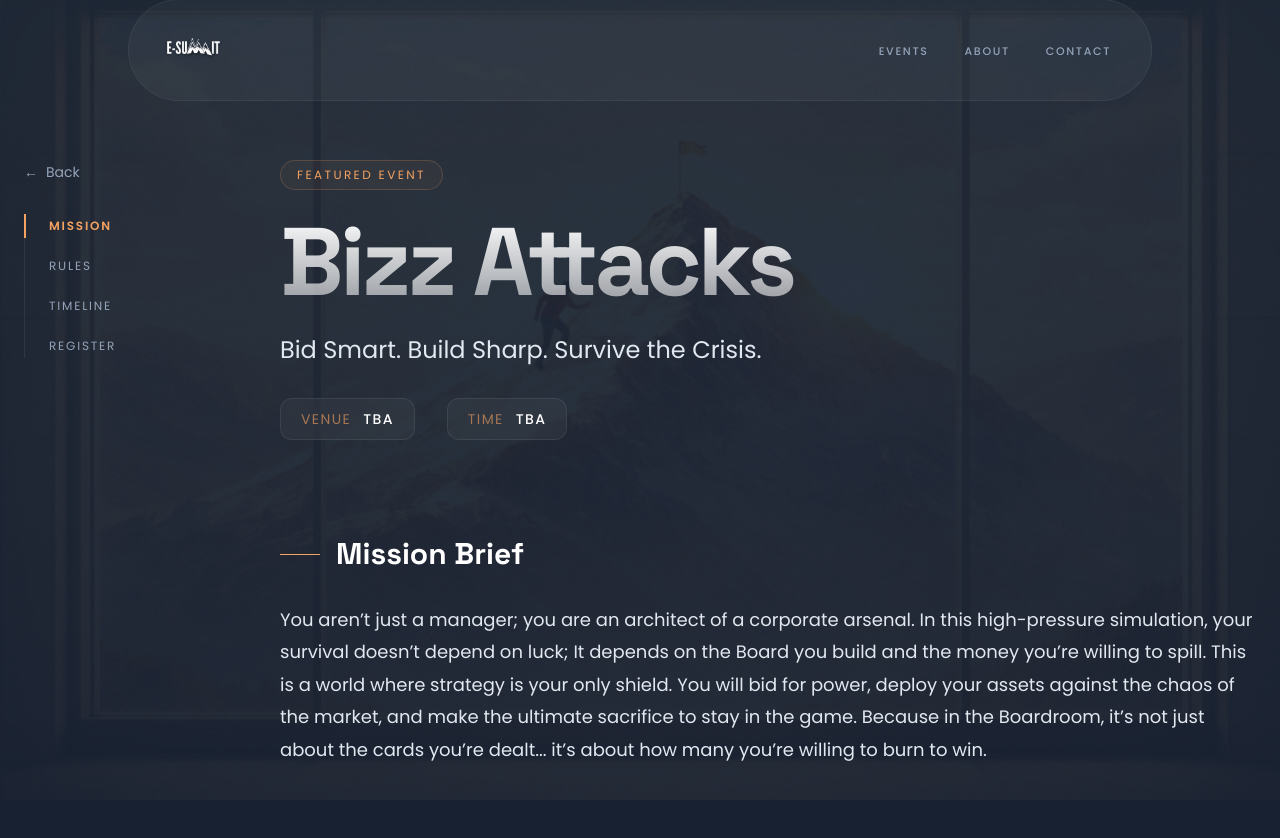
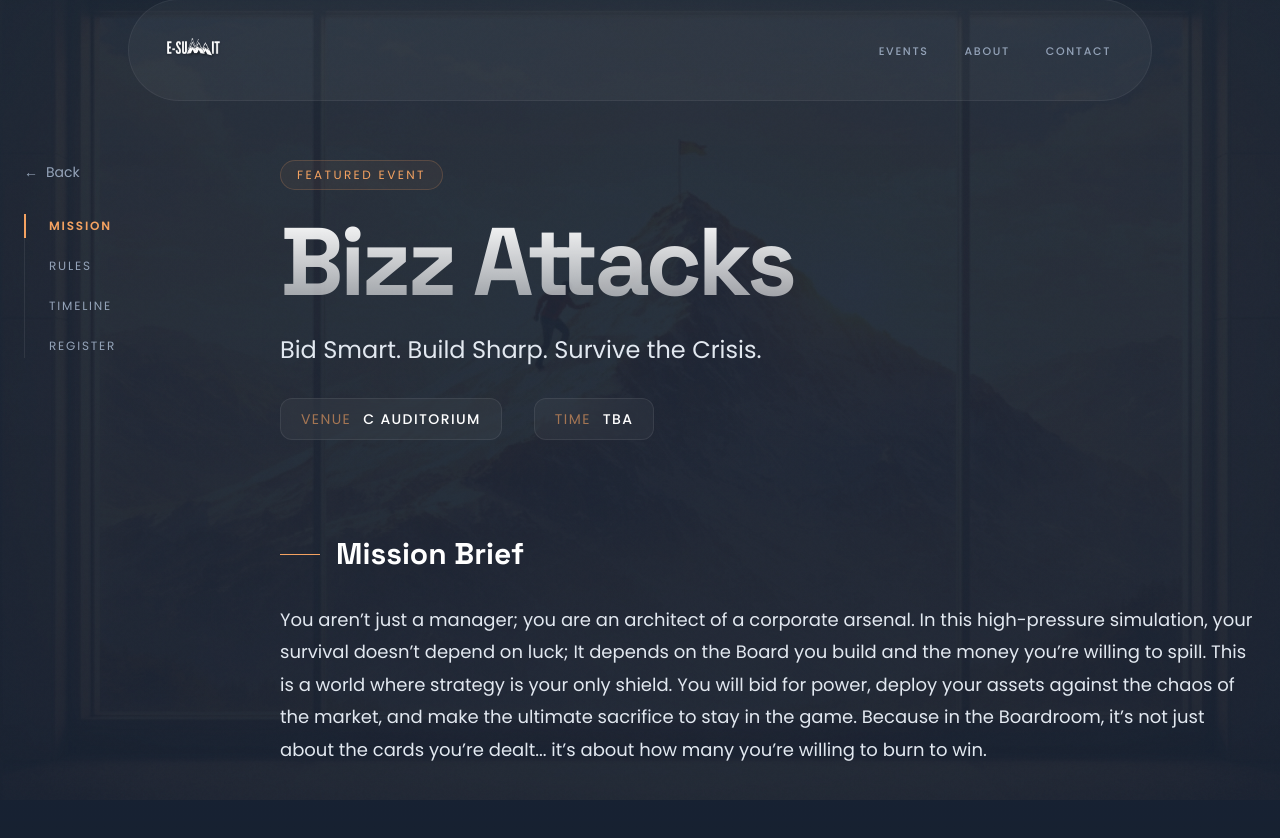
Before and after one commit to sutajiokhush/esummit, a React (Vite) app: page /#/events/bizz-attacks in a window 1280 px wide. Shown: the top 838 px of the page. Built offline with nearby package versions, Linux system fonts and the light colour scheme.

Commit message:
Update: Set specific venues for events

```diff
--- a/src/data/events.js
+++ b/src/data/events.js
@@ -4,7 +4,7 @@ export const events = [
         title: "Crisis and Capital",
         slug: "crisis-and-capital",
         tagline: "Build. Trade. Survive.",
-        venue: "TBA",
+        venue: "Pharma Seminar Hall",
         time: "TBA",
         registrationLink: "https://forms.gle/XrvTF6YNtEfTzbMF6",
         description: "You’re assigned an energy-sector company and dropped into a volatile market where resources are scarce, dependencies are complex, and every team’s gain could be your loss. With limited raw materials and a fixed objective, you must negotiate, barter, strategize, and adapt as sudden crises disrupt your plans. Every trade is a risk. Every decision shapes your outcome. And just when you think the numbers are under control, the battlefield shifts. The Finals transform into a high-pressure boardroom showdown — internal departments vs external stakeholders where strategies are questioned, ethics are challenged, and leadership is tested in real time.",
@@ -28,7 +28,7 @@ export const events = [
         title: "Indian Paisa League",
         slug: "indian-paisa-league",
         tagline: "Bid Bold. Build Smart. Rule the League.",
-        venue: "TBA",
+        venue: "C Auditorium",
         time: "TBA",
         registrationLink: "https://forms.gle/TGoh9Wo81Zt84X3j9",
         description: "Welcome to IPL — Indian Paisa League — a high-stakes auction simulation where strategy beats sentiment. With a fixed budget and a 90-player pool, you must build a 12-player squad through live bidding. Every decision has a cost. Overspend early, and you suffer later. Wait too long, and your match-winner is gone. Three twists raise the pressure — Legends League, Hidden Bid, and the unpredictable Googly Round. Because this isn’t just cricket. It’s valuation, negotiation, and calculated risk.",
@@ -74,7 +74,7 @@ export const events = [
         title: "Talk Show",
         slug: "talk-show",
         tagline: "Raw Stories. Real Scars. Radical Success.",
-        venue: "TBA",
+        venue: "NIM Auditorium",
         time: "TBA",
         registrationLink: "https://forms.gle/1Xn1ZESWUiG3wTfx9",
         description: "Forget the 'perfect' posts you see on LinkedIn, entrepreneurship looks easy on social media, but the truth is much more intense, and we’re peeling back the curtain to bring India’s boldest founders to the Nirma stage to talk about the 'Messy Middle' the parts of the journey that never make it to the news. There are no scripts, no boring speeches, and zero fluff here instead, we’re diving into the moments that almost ended it all, from the 3 AM stress calls and ideas that nearly failed to the pure grit required to turn a 'wild dream' into a market-shaking business. To ensure an authentic experience, this session follows a strict Zero-Filter Policy where speakers ditch corporate PR scripts for raw honesty.",
@@ -96,7 +96,7 @@ export const events = [
         title: "Bizz Attacks",
         slug: "bizz-attacks",
         tagline: "Bid Smart. Build Sharp. Survive the Crisis.",
-        venue: "TBA",
+        venue: "C Auditorium",
         time: "TBA",
         registrationLink: "https://forms.gle/xE1MD4weaeTzsVDN7",
         description: "You aren’t just a manager; you are an architect of a corporate arsenal. In this high-pressure simulation, your survival doesn’t depend on luck; It depends on the Board you build and the money you’re willing to spill.\nThis is a world where strategy is your only shield. You will bid for power, deploy your assets against the chaos of the market, and make the ultimate sacrifice to stay in the game.\nBecause in the Boardroom, it’s not just about the cards you’re dealt... it’s about how many you’re willing to burn to win.",
@@ -120,7 +120,7 @@ export const events = [
         title: "Reel Deal",
         slug: "reel-deal",
         tagline: "Capture the Moment.",
-        venue: "TBA",
+        venue: "Incubation",
         time: "TBA",
         registrationLink: "https://forms.gle/1MyiHKNTXa8W8pNz6",
         description: "Reel Deal is a high-octane content creation challenge at the E-Summit, crafted to test your storytelling, marketing, and digital innovation skills. Teams go head-to-head to conceptualize, create, and pitch a powerful social media reel that markets a given product or event.",
```
